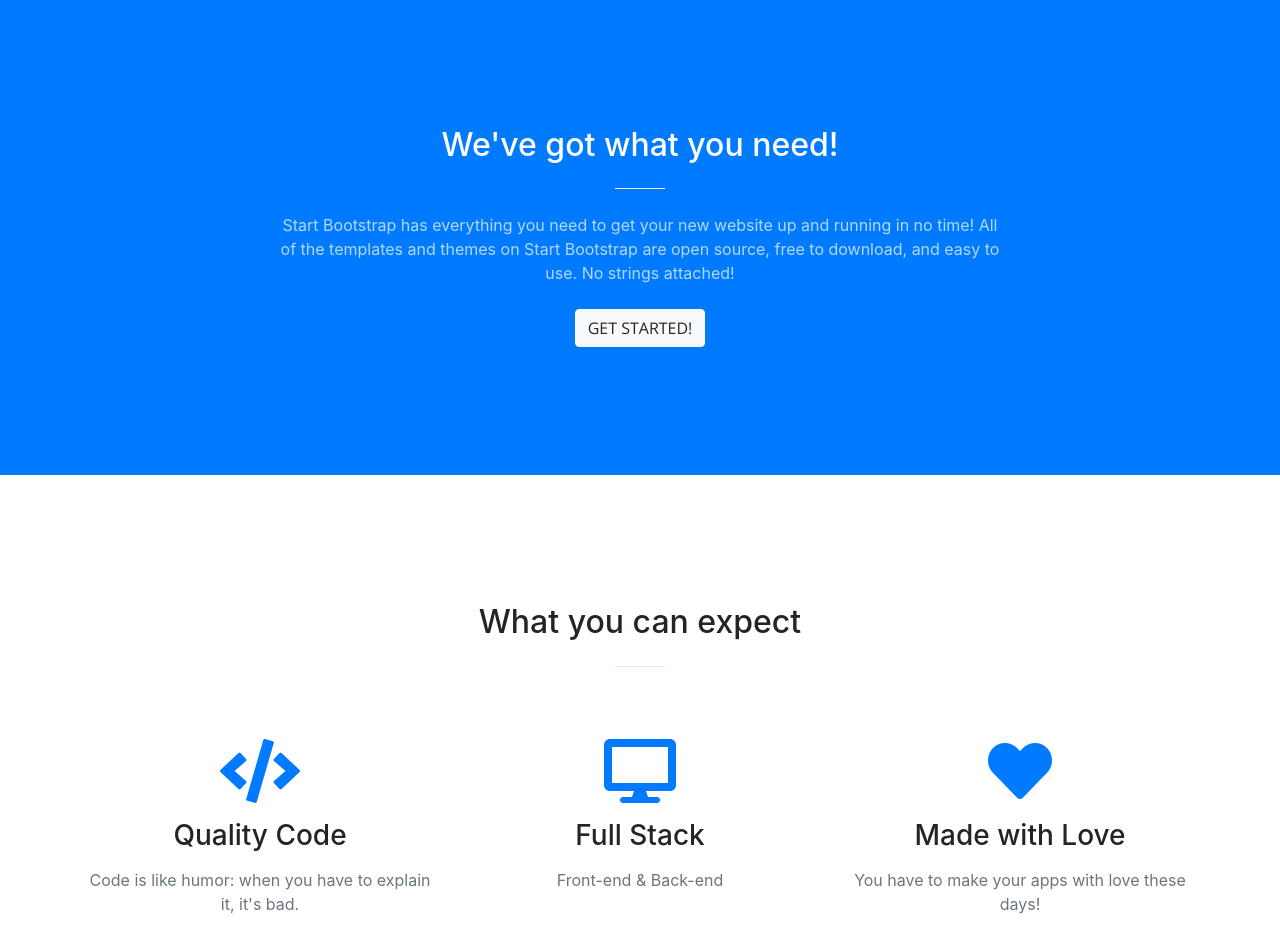
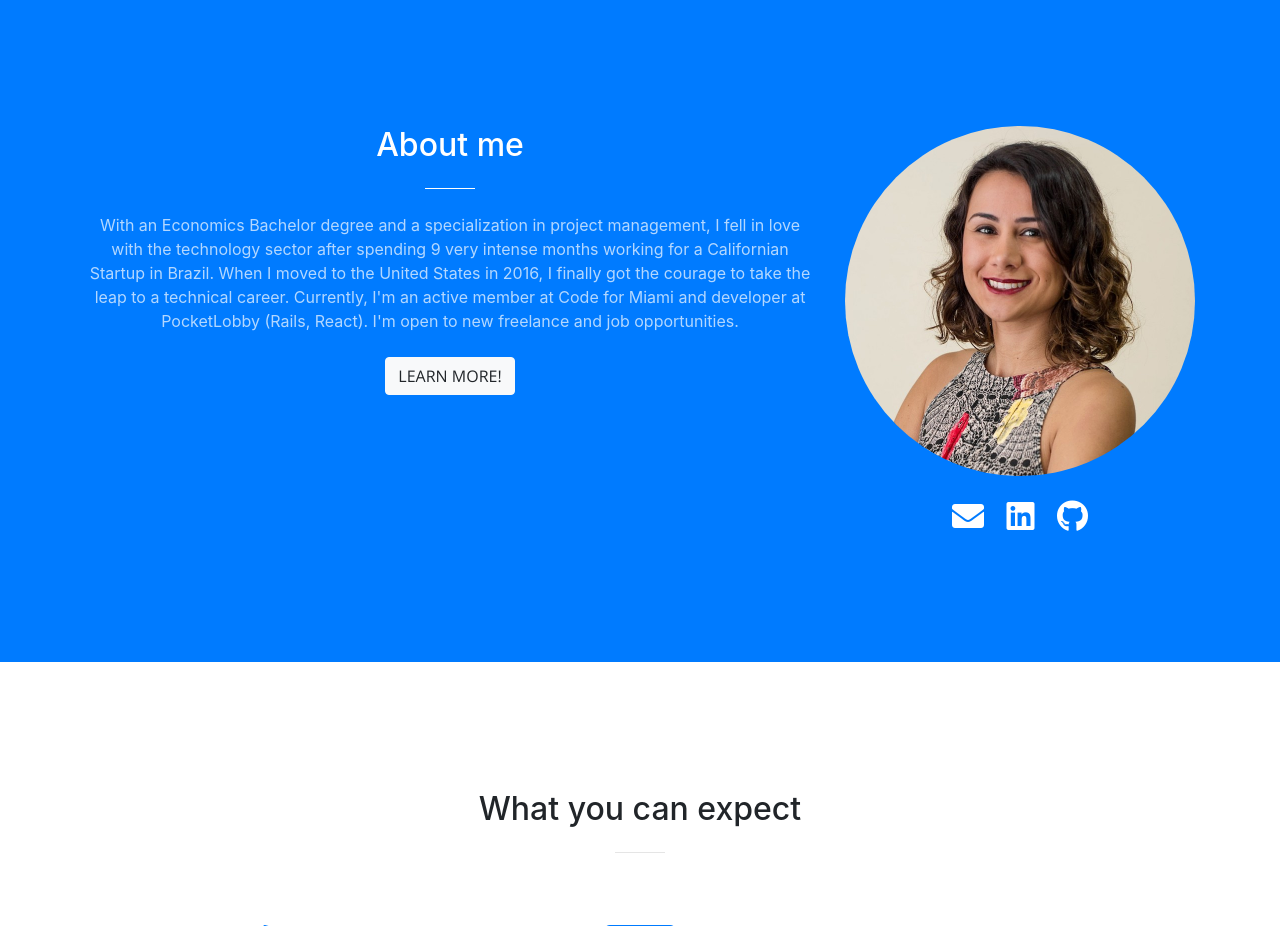
Before and after one commit to andrezafeu/andrezafeu.github.io, a website with bundled scripts: page index.html in a window 1280 px wide. Shown: the part 802-1728 px from the top of the page. Built offline with nearby package versions, Linux system fonts and the light colour scheme.

Commit message:
Update about me

```diff
--- a/index.html
+++ b/index.html
@@ -75,11 +75,22 @@
     <section class="bg-primary" id="about">
       <div class="container">
         <div class="row">
-          <div class="col-lg-8 mx-auto text-center">
-            <h2 class="section-heading text-white">We've got what you need!</h2>
+          <div class="col-lg-8 col-md-7 mx-auto text-center">
+            <h2 class="section-heading text-white">About me</h2>
             <hr class="light my-4">
-            <p class="text-faded mb-4">Start Bootstrap has everything you need to get your new website up and running in no time! All of the templates and themes on Start Bootstrap are open source, free to download, and easy to use. No strings attached!</p>
-            <a class="btn btn-light btn-xl js-scroll-trigger" href="#learn-more">Get Started!</a>
+            <p class="text-faded mb-4">With an Economics Bachelor degree and a specialization in project management, I fell in love with the technology sector after spending 9 very intense months working for a Californian Startup in Brazil. When I moved to the United States in 2016, I finally got the courage to take the leap to a technical career. Currently, I'm an active member at Code for Miami and developer at PocketLobby (Rails, React). I'm open to new freelance and job opportunities.</p>
+            <a class="btn btn-light btn-xl js-scroll-trigger" href="#learn-more">Learn More!</a>
+          </div>
+          <div class="col-lg-4 col-md-5 mx-auto text-center">
+            <img src="img/profile.jpg" alt="Profile Picture" class="img-fluid rounded-circle text-white">
+            <br><br>
+            <div>
+              <a href="mailto:andrezafeu@gmail.com"><i class="fa fa-envelope fa-2x text-white" aria-hidden="true"></i></a>
+              &nbsp; &nbsp;
+              <a href="https://www.linkedin.com/in/andrezafeu" target="_blank"><i class="fab fa-linkedin fa-2x text-white" aria-hidden="true"></i></a>
+              &nbsp; &nbsp;
+              <a href="https://github.com/andrezafeu" target="_blank" class="clickable"><i class="fab fa-github fa-2x text-white" aria-hidden="true"></i></a>
+            </div>
           </div>
         </div>
       </div>
```
Also changed, not shown: img/profile.jpg (added).
